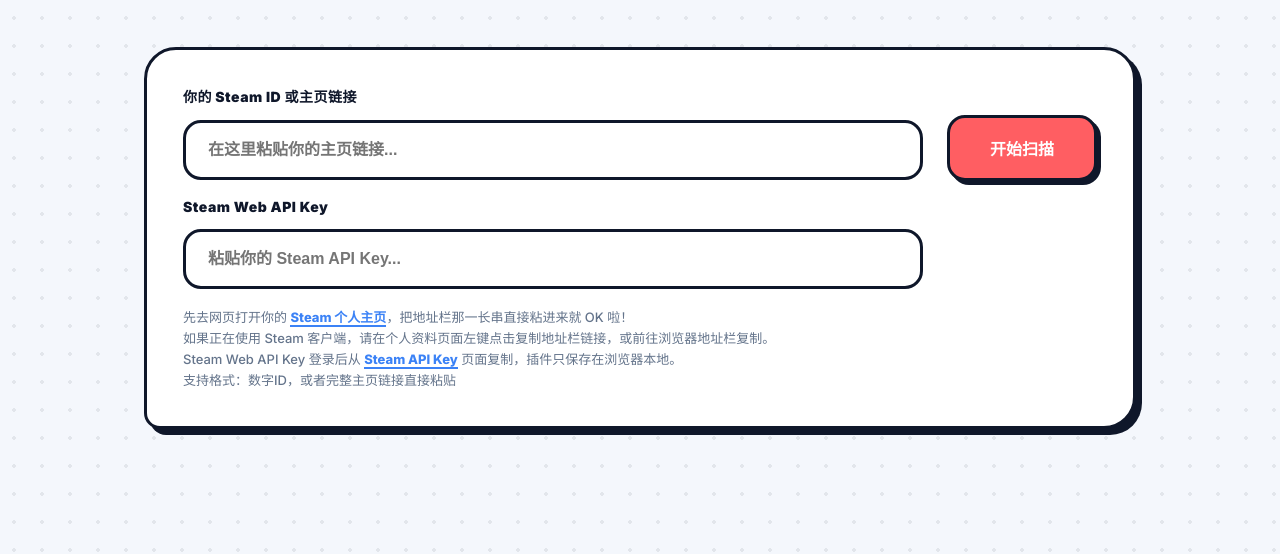
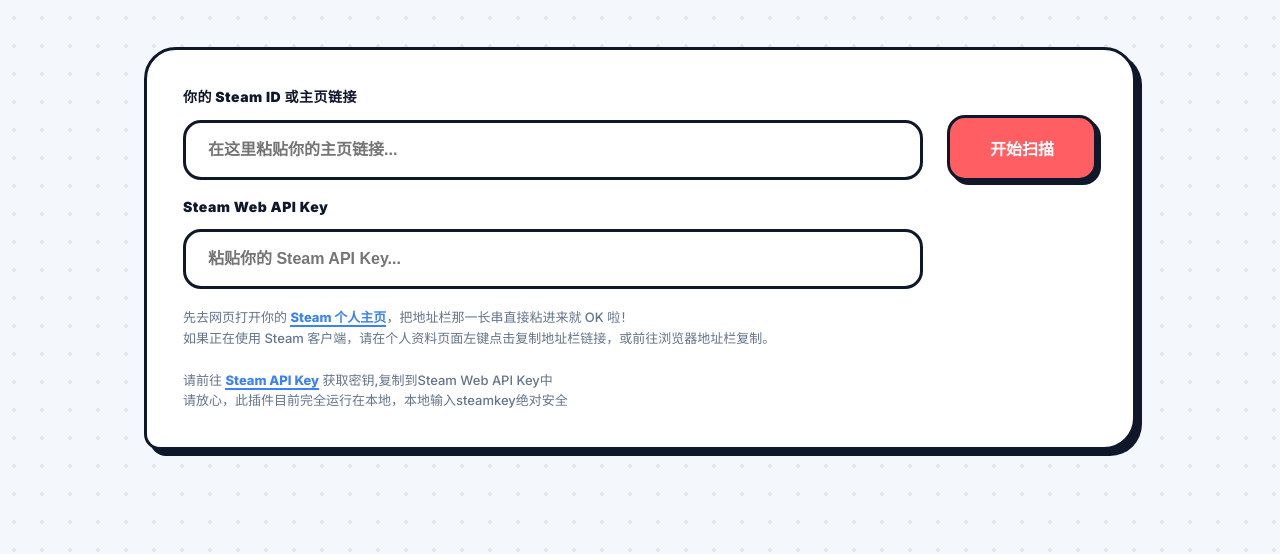
Before and after one commit to Pomran/steam-friend-finder, a browser extension: page index.html in a window 1280 px wide. Shown: the part 248-802 px from the top of the page. Drawn offline with Linux system fonts and the light colour scheme.

Commit message:
update description

```diff
--- a/index.html
+++ b/index.html
@@ -554,8 +554,9 @@
         <div class="config-hint">
           先去网页打开你的 <a href="https://steamcommunity.com/my/profile" target="_blank">Steam 个人主页</a>，把地址栏那一长串直接粘进来就 OK 啦！<br>
           如果正在使用 Steam 客户端，请在个人资料页面左键点击复制地址栏链接，或前往浏览器地址栏复制。<br>
-          Steam Web API Key 登录后从 <a href="https://steamcommunity.com/dev/apikey" target="_blank">Steam API Key</a> 页面复制，插件只保存在浏览器本地。<br>
-          支持格式：数字ID，或者完整主页链接直接粘贴
+          <br>
+          请前往 <a href="https://steamcommunity.com/dev/apikey" target="_blank">Steam API Key</a> 获取密钥,复制到Steam Web API Key中<br>
+          请放心，此插件目前完全运行在本地，本地输入steamkey绝对安全
         </div>
       </div>
       <div class="config-group" style="flex:0 0 auto; width: auto;">
```
